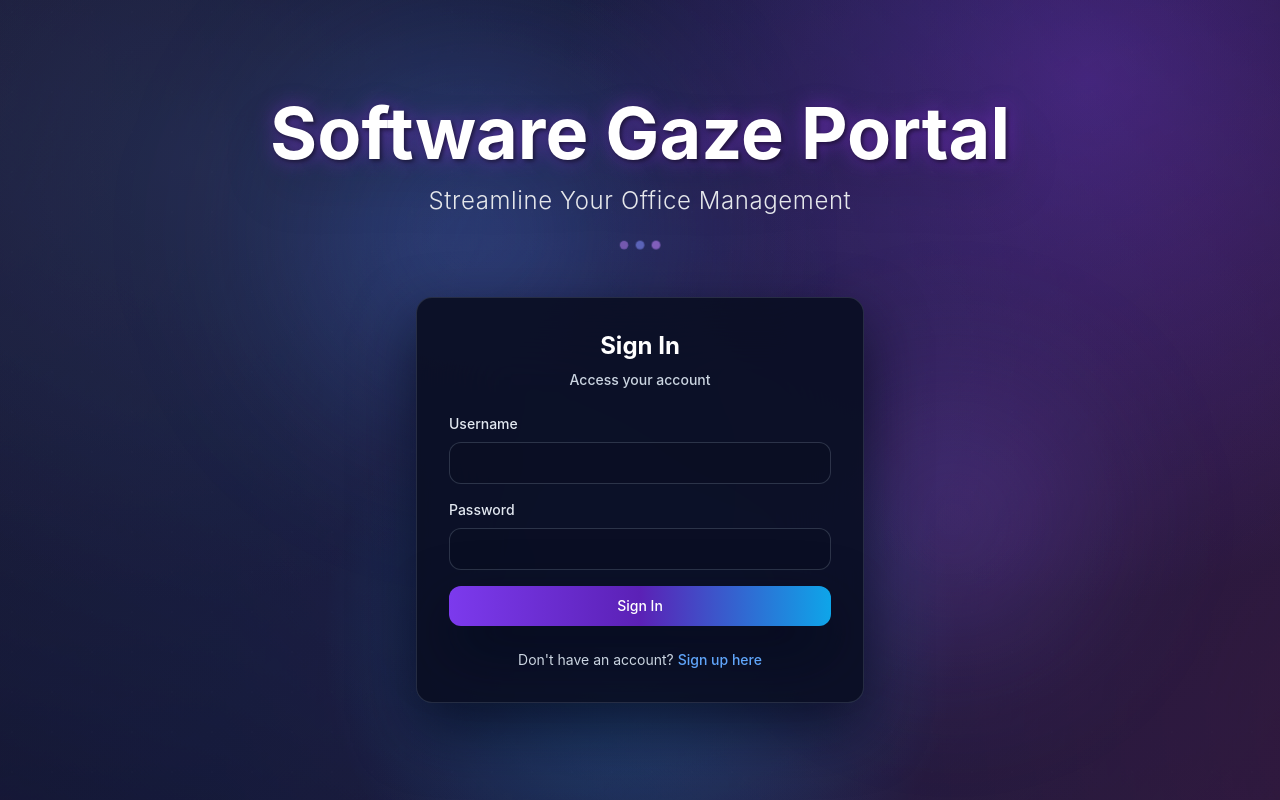
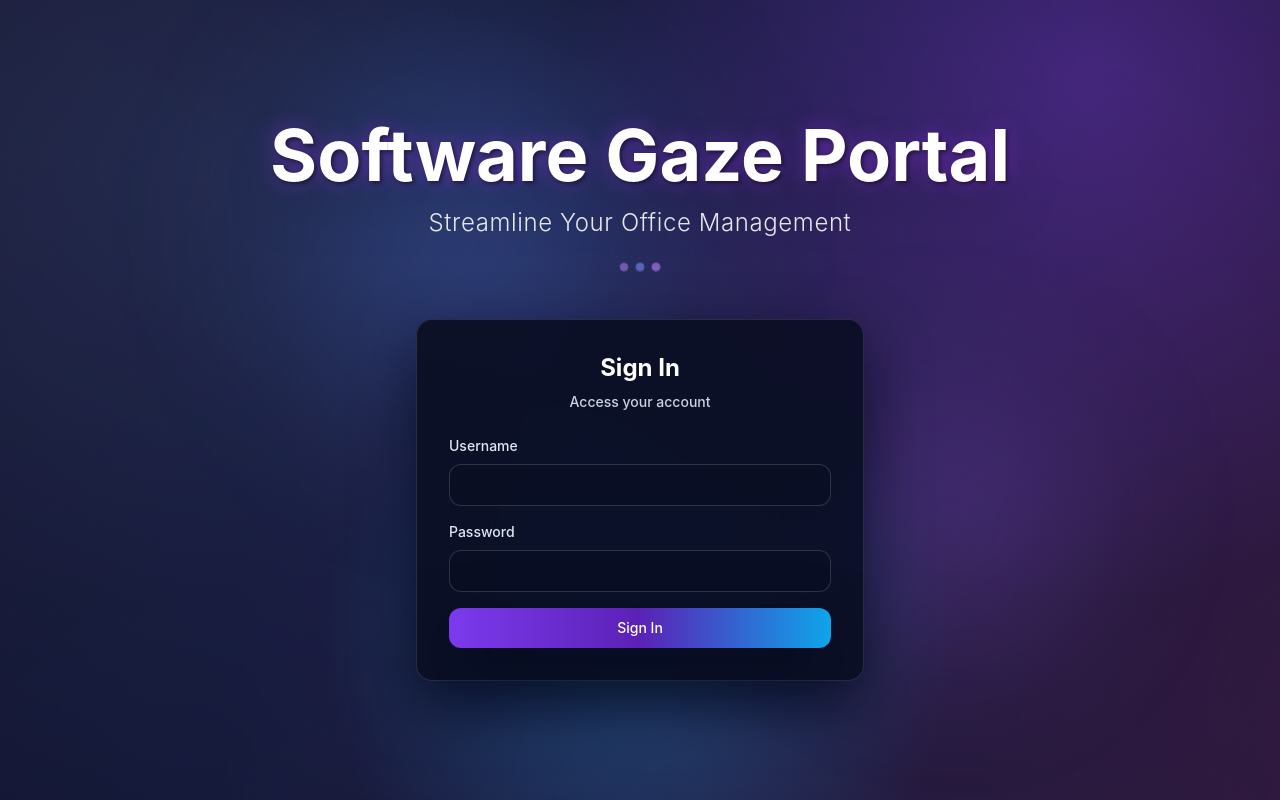
Before and after one commit to Ajmayen27/SoftwareGaze-Office-Portal-Frontend, a React (Vite) app: page /login in a window 1280 px wide. Built offline with nearby package versions, Linux system fonts and the light colour scheme.

Commit message:
Hide the signup button

```diff
--- a/src/pages/LoginPage.jsx
+++ b/src/pages/LoginPage.jsx
@@ -102,14 +102,7 @@ const LoginPage = () => {
                         </Button>
                     </form>
 
-                    <div className="mt-6 text-center">
-                        <p className="text-sm text-gray-300">
-                            Don't have an account?{' '}
-                            <Link to="/signup" className="text-blue-400 hover:text-blue-300 font-medium">
-                                Sign up here
-                            </Link>
-                        </p>
-                    </div>
+
                 </Card>
             </div>
         </div>
```
